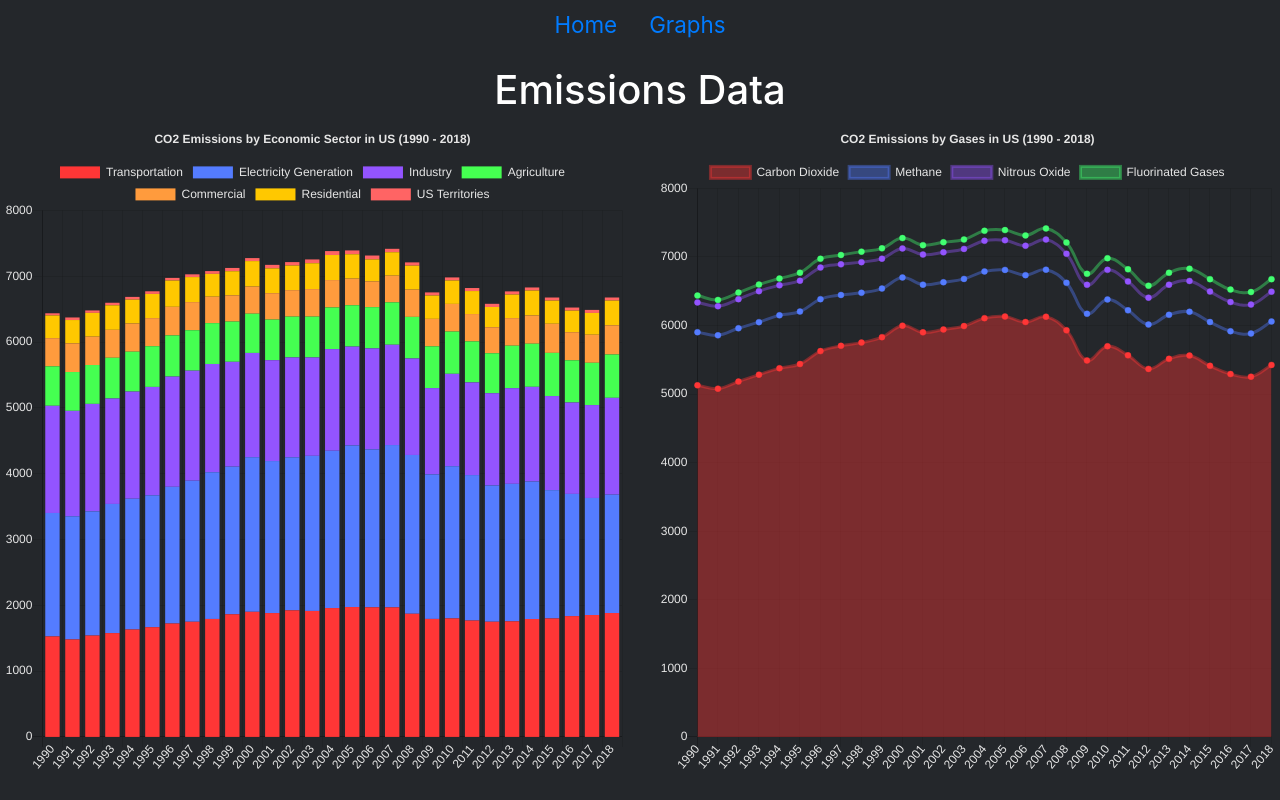
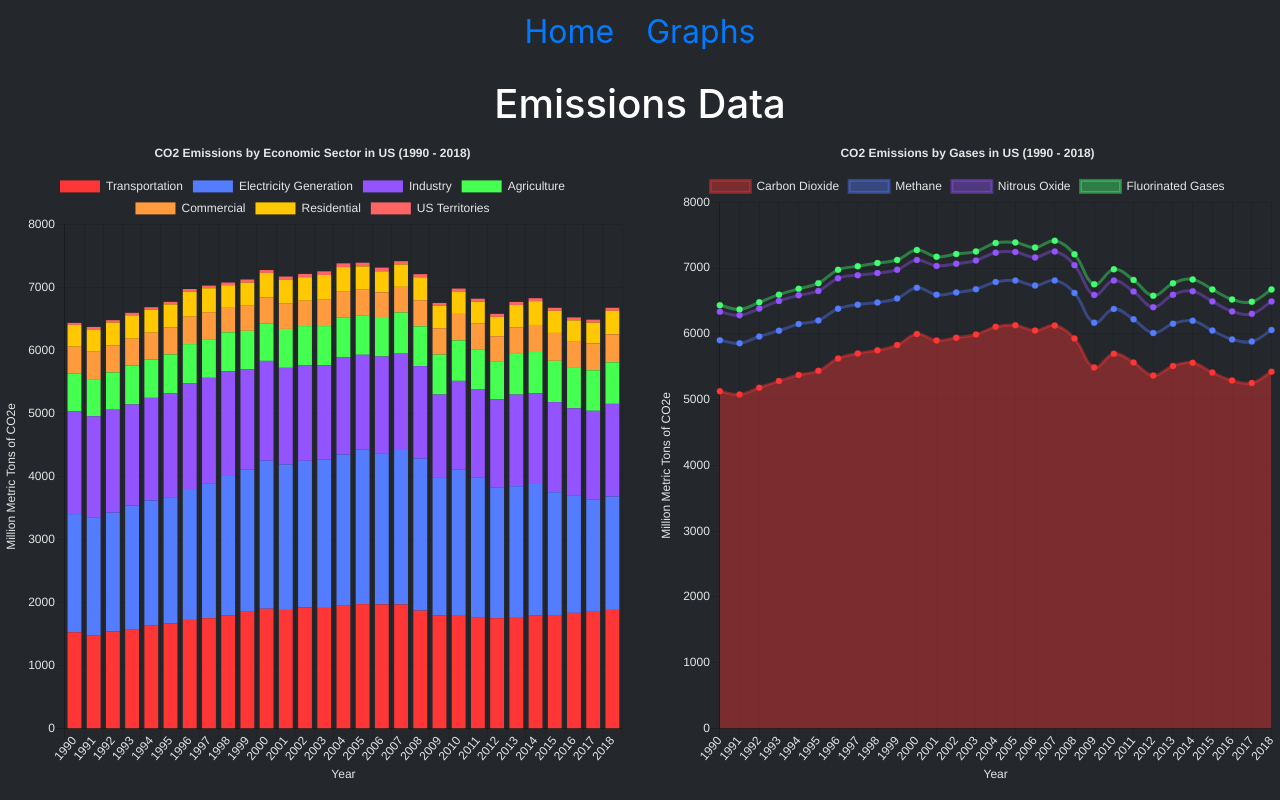
Before and after one commit to amn34/HUSCII-CO2, a plain HTML site: page graph.html in a window 1280 px wide. Drawn offline with nearby package versions, Linux system fonts and the light colour scheme.

Commit message:
updated navbar

```diff
--- a/graph.html
+++ b/graph.html
@@ -10,7 +10,7 @@
         integrity="sha384-JcKb8q3iqJ61gNV9KGb8thSsNjpSL0n8PARn9HuZOnIxN0hoP+VmmDGMN5t9UJ0Z" crossorigin="anonymous">
     <style>
         .nav-item {
-            font-size: 1.4rem;
+            font-size: 2.0rem;
         }
     </style>
 </head>
@@ -31,7 +31,7 @@
         <h1 class="text-white" style="text-align:center">Emissions Data</h1>
 
     </div>
-    <div class="row" style="">
+    <div class="row">
         <div class="col-6">
             <canvas id="canvas1" style="display: block; width: 832px; height: 416px;" width="400" height="416"
                 class="chart-container chartjs-render-monitor"></canvas>
@@ -157,10 +157,18 @@
                 },
                 scales: {
                     xAxes: [{
-                        stacked: true
+                        stacked: true,
+                        scaleLabel: {
+                            display: true,
+                            labelString: 'Year'
+                        }
                     }],
                     yAxes: [{
-                        stacked: true
+                        stacked: true,
+                        scaleLabel: {
+                            display: true,
+                            labelString: 'Million Metric Tons of CO2e'
+                        }
                     }]
                 }
             }
@@ -177,10 +185,18 @@
                 },
                 scales: {
                     xAxes: [{
-                        stacked: true
+                        stacked: true,
+                        scaleLabel: {
+                            display: true,
+                            labelString: 'Year'
+                        }
                     }],
                     yAxes: [{
-                        stacked: true
+                        stacked: true,
+                        scaleLabel: {
+                            display: true,
+                            labelString: 'Million Metric Tons of CO2e'
+                        }
                     }]
                 }
             }
--- a/style.css
+++ b/style.css
@@ -197,9 +197,19 @@ body {
   /* background-image: url("https://www.gannett-cdn.com/presto/2020/03/05/USAT/f5baa8a5-875e-44c7-a057-5c0ac64525e1-Eagle_Creek_Fire-GettyImages-853911824.jpg"); */
   background-image: url("https://www.trip.me/old-wp-content/2013/11/Green-waterfalls.gif");
   background-size: cover;
-  height: 100vh;
 }
 
 #content {
   background-color: rgba(255, 255, 255, 0.8);
 }
+.nav-item {
+  font-size: 2.0rem;
+}
+
+.nav-link {
+  color: white;
+}
+
+.chart-y {
+  color: transparent
+}
```
Also changed, not shown: index.html (+6 -7 lines).
